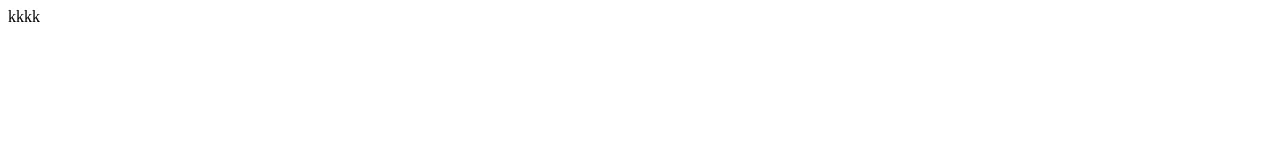
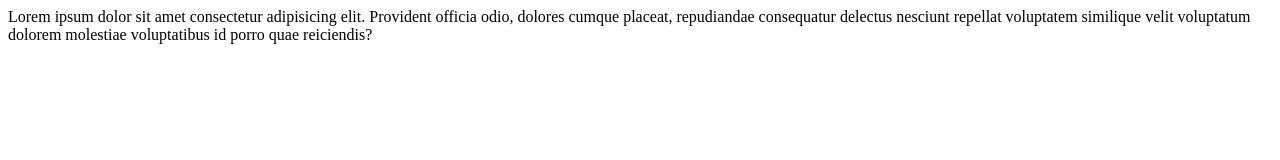
Before and after one commit to olykka/Array-Project, a plain HTML site: page index.html in a window 1280 px wide. Drawn offline with Linux system fonts and the light colour scheme.

```diff
--- a/index.html
+++ b/index.html
@@ -10,6 +10,6 @@
 
 </head>
 <body>
-    kkkk
+    Lorem ipsum dolor sit amet consectetur adipisicing elit. Provident officia odio, dolores cumque placeat, repudiandae consequatur delectus nesciunt repellat voluptatem similique velit voluptatum dolorem molestiae voluptatibus id porro quae reiciendis?
 </body>
 </html>
```
